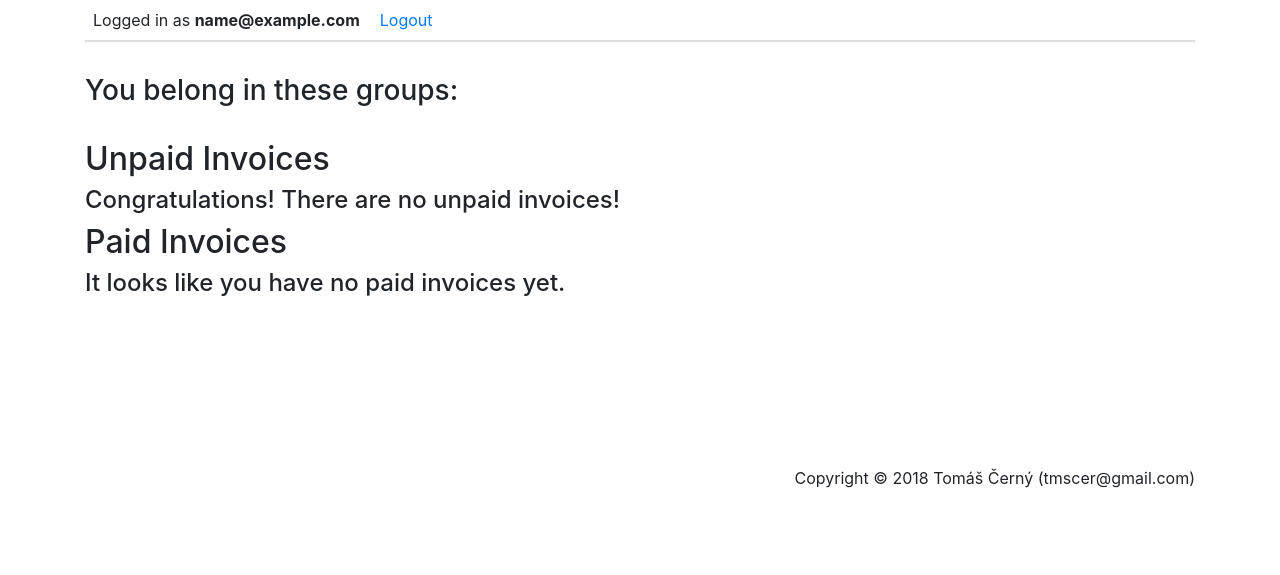
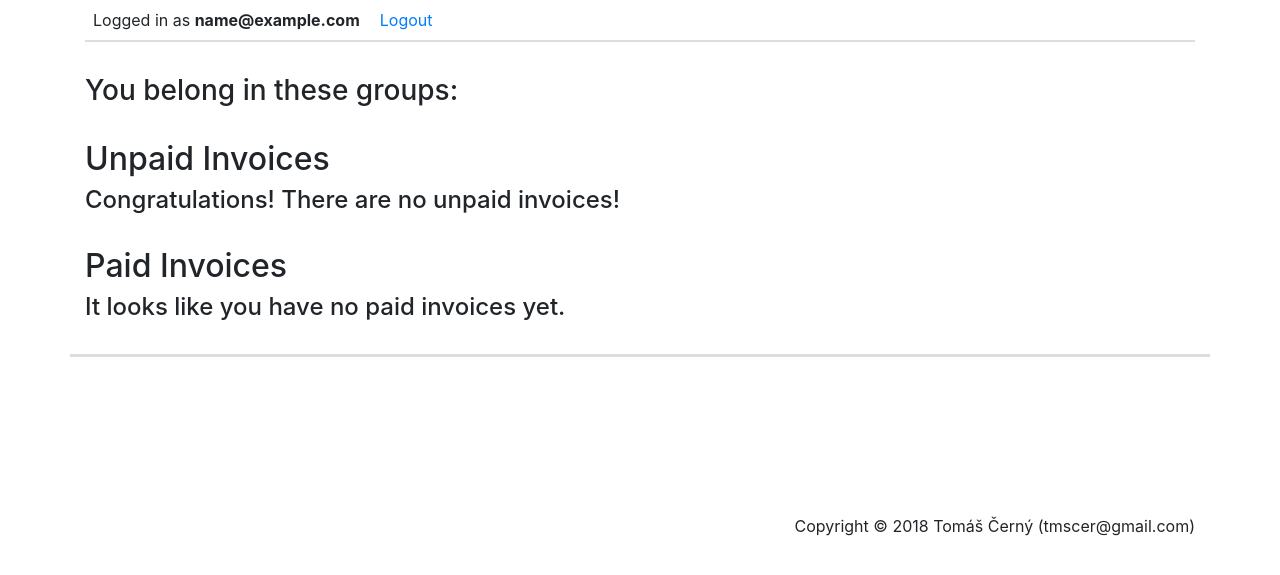
Before and after one commit to tmscer/arapay, a Django app: page /p/ in a window 1280 px wide. Shown: the top 575 px of the page. Run offline with Django 3.2, Linux system fonts and the light colour scheme; the visitor is signed in with stand-in values (Sample User, id 1); parts of the project's set-up code (start-up, migrations or seed data) failed here and were passed over; some libraries are stand-ins or nearby versions.

Commit message:
container bottom border + structuring + fix of invoices with negative totals

```diff
--- a/arapay/payments/static/payments/payments.css
+++ b/arapay/payments/static/payments/payments.css
@@ -1,3 +1,7 @@
+.container {
+    border-bottom: 3px solid #dddddd;
+}
+
 nav.main-nav {
     border-bottom: 2px solid #dddddd;
     margin-bottom: 2em;
@@ -15,7 +19,7 @@ section.groups {
     margin-bottom: 2em;
 }
 
-main.invoices section {
+section.invoices article {
     margin-bottom: 2em;
 }
 
--- a/arapay/payments/templates/payments/invoices.html
+++ b/arapay/payments/templates/payments/invoices.html
@@ -22,10 +22,10 @@
     {% endfor %}
 </section>
 
-<div class="invoices">
+<section class="invoices">
     {% if invoices %}
 
-    <section class="invoices-unpaid">
+    <article class="invoices-unpaid">
         <h2>Unpaid Invoices</h2>
         {% if invoices.unpaid %}
         {% include 'payments/invoices-actions.html' %}
@@ -86,10 +86,10 @@
         {% else %}
         <h4>Congratulations! There are no unpaid invoices!</h4>
         {% endif %}
-    </section>
+    </article>
 
     {% if invoices.overpaid %}
-    <section class="invoices-overpaid">
+    <article class="invoices-overpaid">
         <h2>Overpaid Invoices - Please request a refund.</h2>
         {% include 'payments/invoices-actions.html' %}
         <table class="table invoice-table">
@@ -139,10 +139,10 @@
             </tr>
             {% endfor %}
         </table>
-    </section>
+    </article>
     {% endif %}
 
-    <section class="invoices-paid">
+    <article class="invoices-paid">
         <h2>Paid Invoices</h2>
         {% if invoices.paid %}
         {% include 'payments/invoices-actions.html' %}
@@ -196,8 +196,8 @@
         {% else %}
         <h4>It looks like you have no paid invoices yet.</h4>
         {% endif %}
-    </section>
+    </article>
 
     {% endif %}
-</div>
+</section>
 {% endblock content %}
--- a/arapay/payments/views.py
+++ b/arapay/payments/views.py
@@ -32,7 +32,10 @@ def index(request):
                 'amount_cents': 0,
                 'user_id': request.user.id
             }
-            invoices_unpaid.append(invoice)
+            if invoice['amount_cents'] < 0:
+                invoices_overpaid.append(invoice)
+            else:
+                invoices_unpaid.append(invoice)
             continue
         invoice['payment'] = payment
         if invoice['amount_cents'] > payment['amount_cents']:
```
